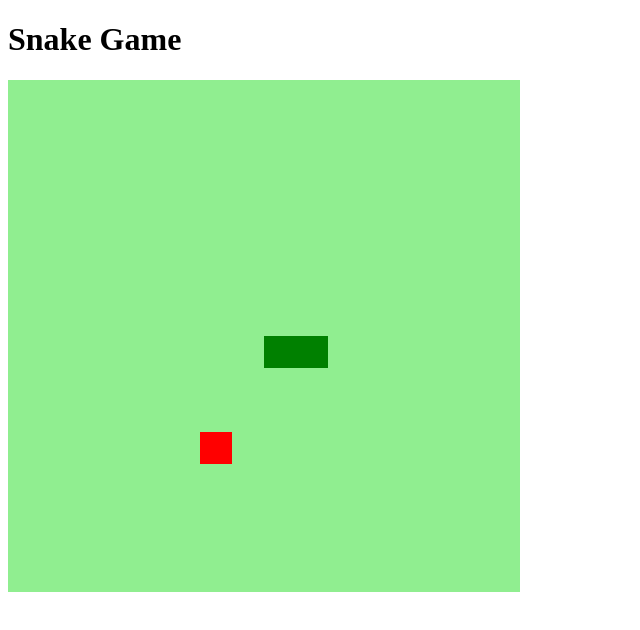
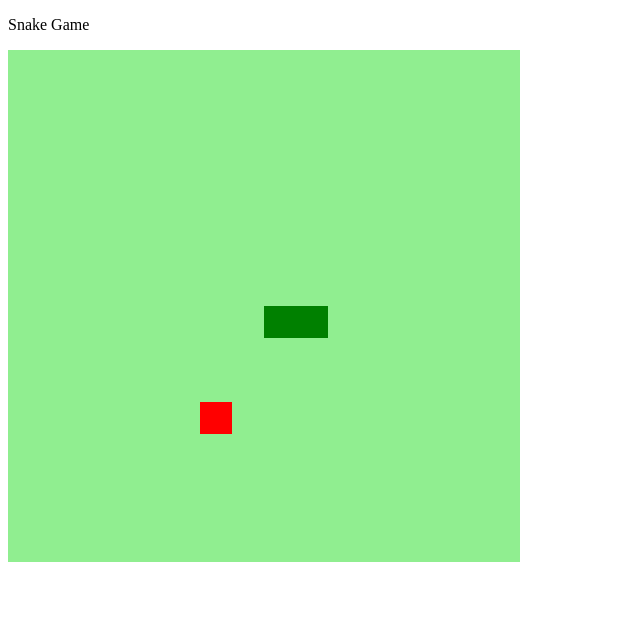
Before and after one commit to thieleschwerz/Projeto-Jogo-Cobrinha-Bootcamp-Dio, a plain HTML site: page index.html in a window 1280 px wide. Shown: the whole page, without its empty margins (0-640 px from the left). Drawn offline with Linux system fonts and the light colour scheme.

Commit message:
Update index.html

```diff
--- a/index.html
+++ b/index.html
@@ -2,18 +2,18 @@
 <html lang="en">
 <head>
     <meta charset="UTF-8">
-    <meta http-equiv="X-UA-Compatible" content="IE=edge">
+    <meta http-equiv="X-UA-Compatible" content="ie=edge">
     <meta name="viewport" content="width=device-width, initial-scale=1.0">
     <title>Snake Game</title>
     <link rel="stylescheet" href="style.css">
-    <script defer src="script.js"></script>
 
 </head>
 <body>
-    <h1>Snake Game</h1>
+    <p>Snake Game
     <i class="fas fa-gamepad"></i>
-
+   </p>
     <canvas id="snake" width="512" height="512"></canvas>
 
 </body>
+    <script defer src="script.js"></script>
 </html>
```
